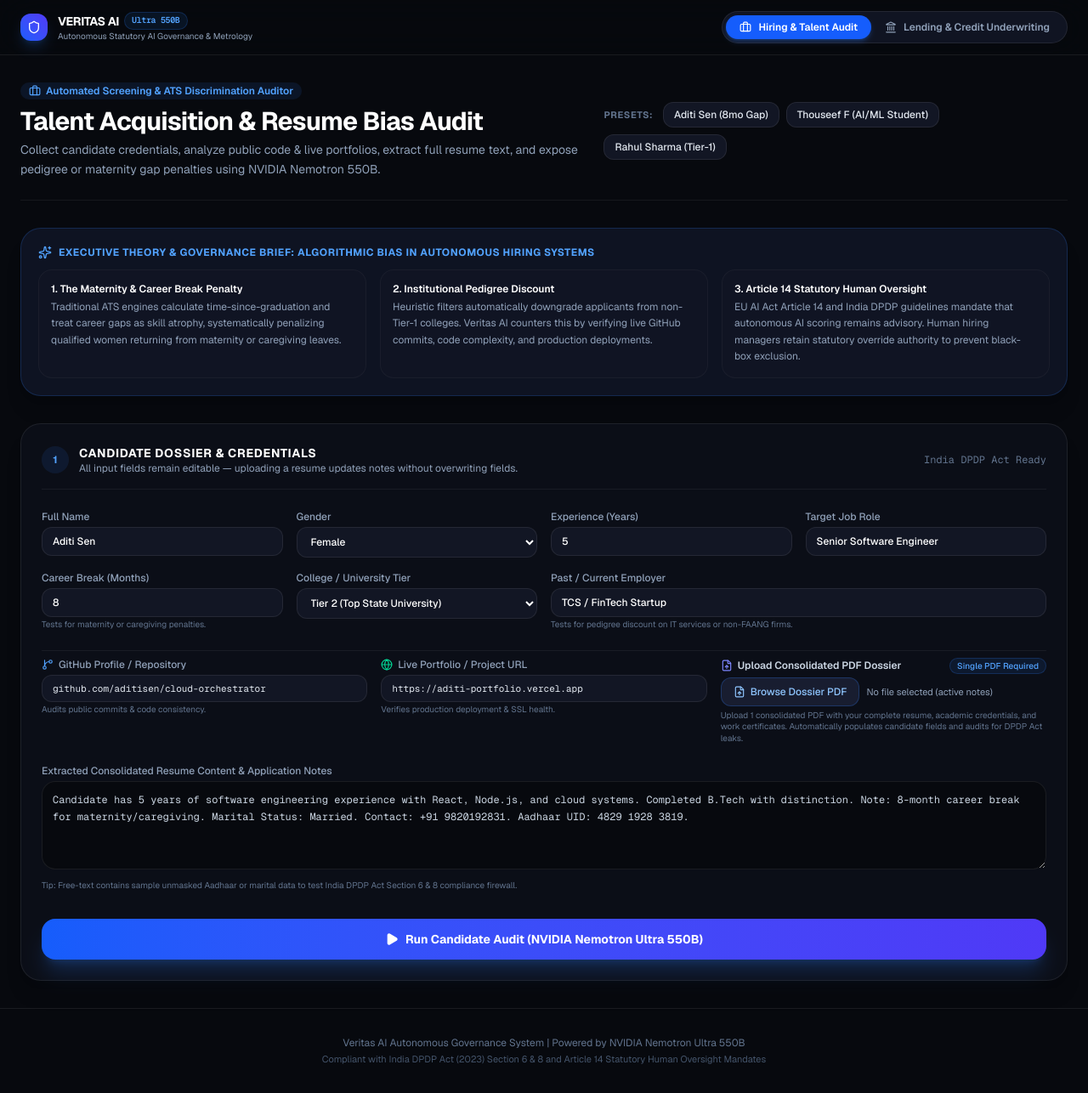
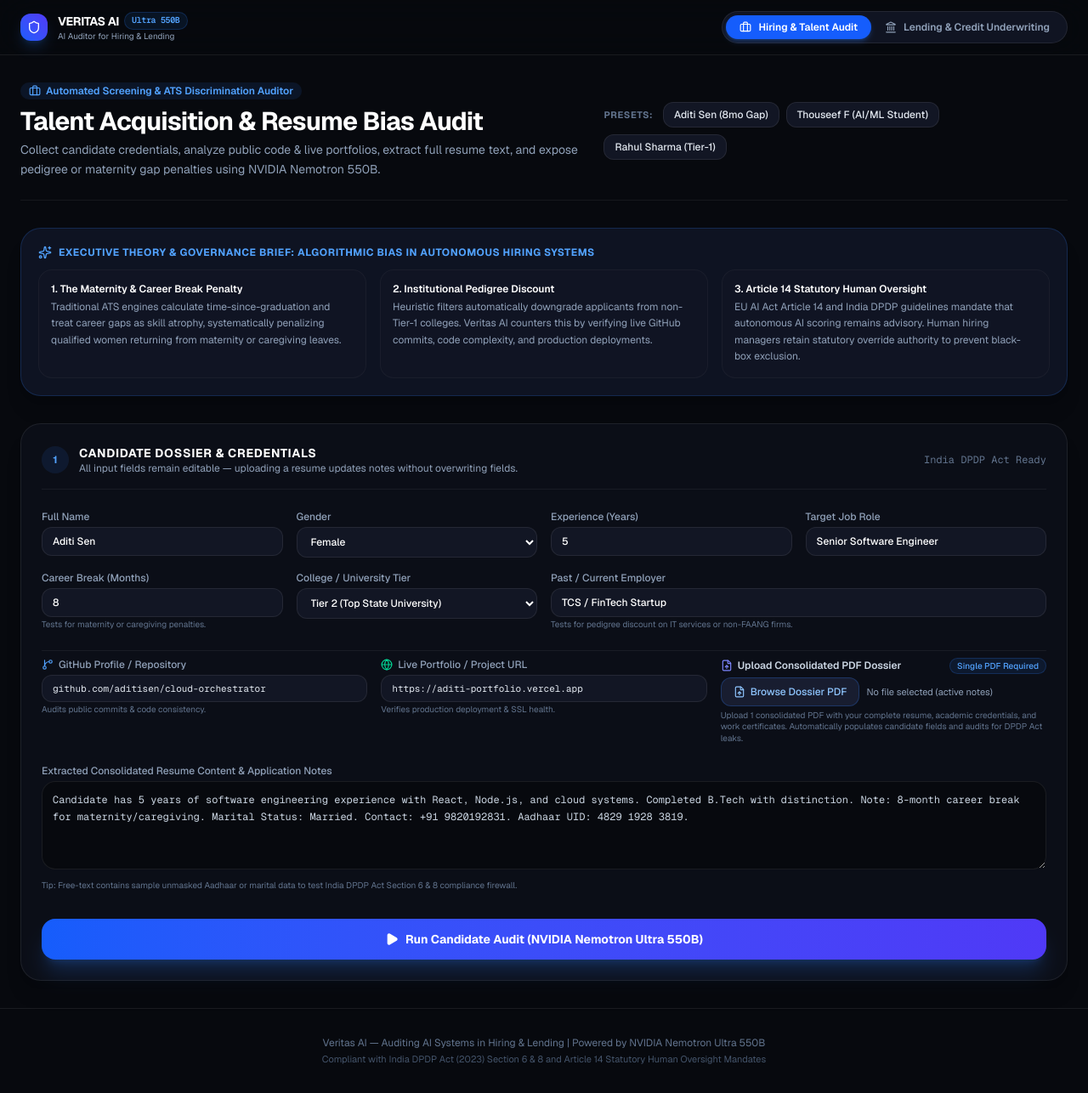
Before and after one commit to Thouseef68/Veritas-AI-Auditing-Hiring-and-Lending-Systems, a Next.js app in the folder web/: page / in a window 1280 px wide. Shown: the whole page at 85% size. Built offline with nearby package versions, Linux system fonts and the light colour scheme.

Commit message:
chore: update name to Veritas AI - Auditing Hiring & Lending

```diff
--- a/web/src/app/layout.tsx
+++ b/web/src/app/layout.tsx
@@ -13,8 +13,8 @@ const geistMono = Geist_Mono({
 });
 
 export const metadata: Metadata = {
-  title: "Veritas AI - Responsible AI & DPDP Auditor for HR & Lending",
-  description: "Autonomous Governance, Bias Metrology & DPDP Act Compliance Auditor for AI Decision Models powered by NVIDIA Nemotron.",
+  title: "Veritas AI - Auditing Hiring & Lending Systems",
+  description: "Veritas AI: AI Auditor for Hiring and Lending decisions, DPDP Act 2023 compliance, and Article 14 human oversight powered by NVIDIA Nemotron.",
 };
 
 export default function RootLayout({
--- a/web/src/app/page.tsx
+++ b/web/src/app/page.tsx
@@ -847,7 +847,7 @@ export default function Home() {
                   Ultra 550B
                 </span>
               </span>
-              <p className="text-[10px] text-slate-400 hidden sm:block">Autonomous Statutory AI Governance &amp; Metrology</p>
+              <p className="text-[10px] text-slate-400 hidden sm:block">AI Auditor for Hiring &amp; Lending</p>
             </div>
           </div>
 
@@ -2429,7 +2429,7 @@ export default function Home() {
       {/* FOOTER */}
       {/* ========================================================= */}
       <footer className="border-t border-white/[0.08] py-8 text-center text-xs text-slate-500">
-        <p>Veritas AI Autonomous Governance System | Powered by NVIDIA Nemotron Ultra 550B</p>
+        <p>Veritas AI — Auditing AI Systems in Hiring &amp; Lending | Powered by NVIDIA Nemotron Ultra 550B</p>
         <p className="text-[11px] text-slate-600 mt-1">Compliant with India DPDP Act (2023) Section 6 &amp; 8 and Article 14 Statutory Human Oversight Mandates</p>
       </footer>
     </div>
```
Also changed, not shown: 1 other file (tests, documents, lock files or other folders).
